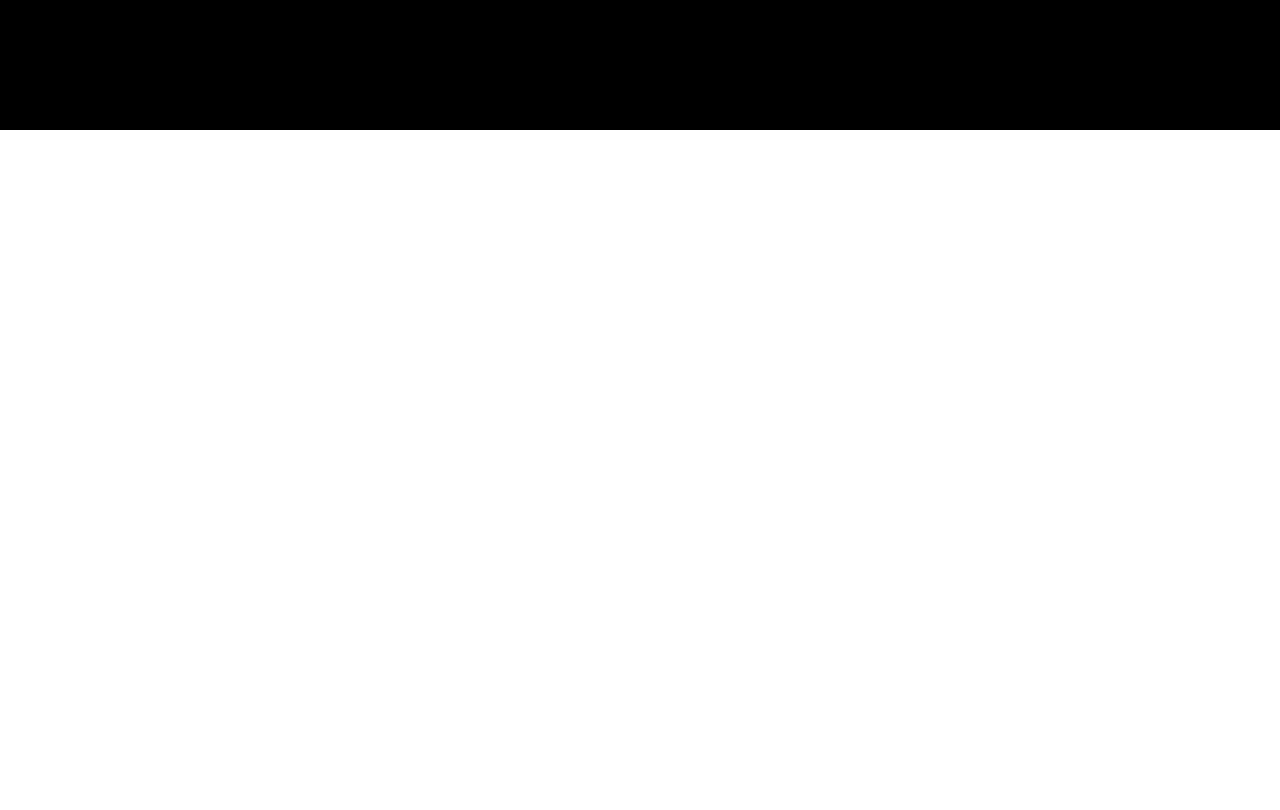
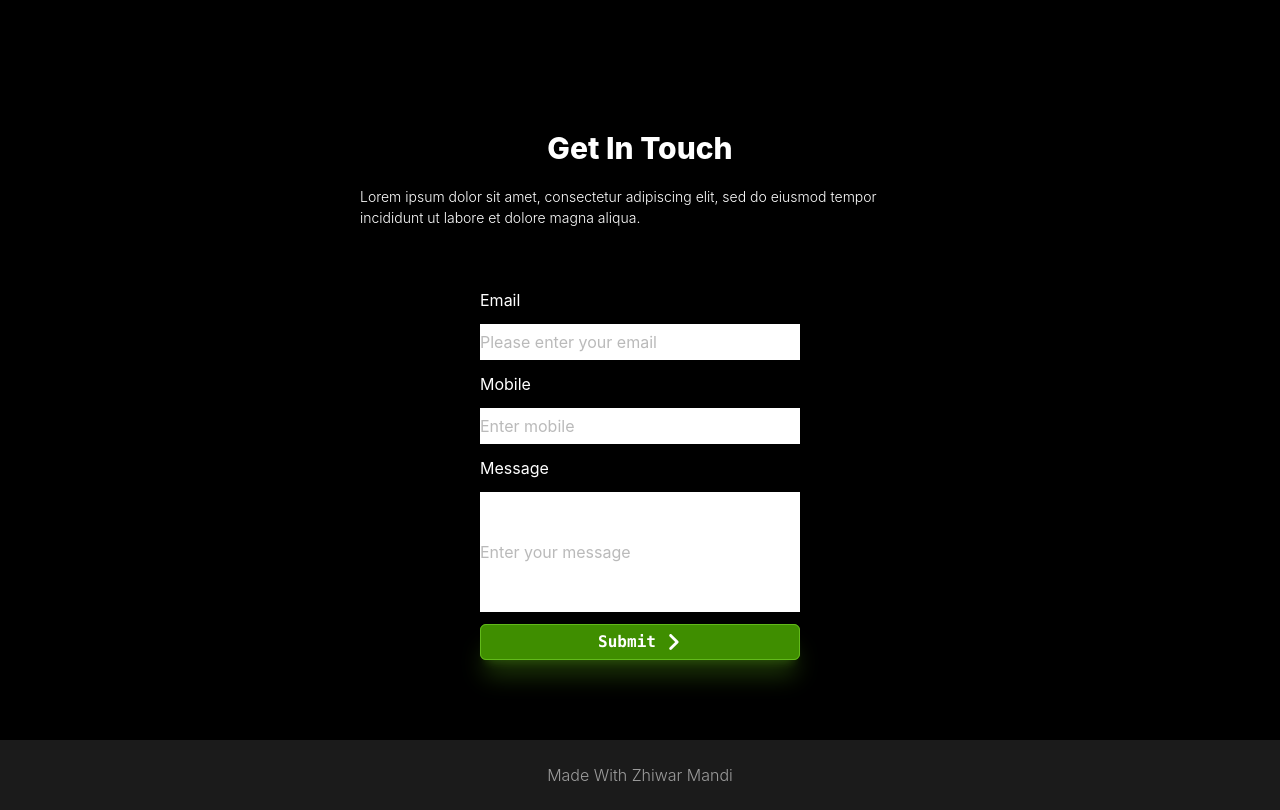
Before and after one commit to ProgrammingWithZakarya/personal-portfolio, a React (Vite) app: page / in a window 1280 px wide. Shown: the part 3600-4410 px from the top of the page. Before the commit the page ends 3730 px from the top, so only its background shows below. Built offline with nearby package versions, Linux system fonts and the light colour scheme.

Commit message:
zhiwar`s  work

```diff
--- a/src/App.jsx
+++ b/src/App.jsx
@@ -2,6 +2,8 @@ import CaseStudies from './components/case-studies';
 import Header from './components/header';
 import HeroSection from './components/hero-section';
 import Testimonials from './components/testimonials';
+import GetInfo from './components/get-info';
+import Footer from './components/footer';
 
 function App() {
   return (
@@ -10,6 +12,8 @@ function App() {
       <HeroSection />
       <CaseStudies />
       <Testimonials />
+      <GetInfo />
+      <Footer />
     </div>
   );
 }
--- /dev/null
+++ b/src/components/footer.jsx
@@ -0,0 +1,7 @@
+export default function Footer() {
+  return (
+    <div className="flex h-17.5 items-center justify-center bg-[#1B1B1B]">
+      <h2 className="font-light text-[#9c9c9c]">Made With Zhiwar Mandi</h2>
+    </div>
+  );
+}
--- /dev/null
+++ b/src/components/get-info.jsx
@@ -0,0 +1,41 @@
+import ArrowRightIcon from '../icons/arrow-right';
+
+export default function GetInfo() {
+  return (
+    <section className="flex items-center justify-center bg-black text-white">
+      <div className="flex flex-col items-center justify-center">
+        <h2 className="text-3xl font-extrabold">Get In Touch</h2>
+        <p className="w-140 py-5 text-[14px] font-light">
+          Lorem ipsum dolor sit amet, consectetur adipiscing elit, sed do eiusmod tempor
+          incididunt ut labore et dolore magna aliqua.
+        </p>
+        <div className="mb-10 flex flex-col gap-3 py-10">
+          <h5>Email</h5>
+          <input
+            type="email"
+            placeholder="Please enter your email"
+            className="h-9 w-80 bg-white text-[#757575]"
+          />
+
+          <h5>Mobile</h5>
+          <input
+            type="number"
+            placeholder="Enter mobile"
+            className="h-9 w-80 bg-white text-[#757575]"
+          />
+
+          <h5>Message</h5>
+          <input
+            type="text"
+            placeholder="Enter your message"
+            className="h-30 w-80 bg-white text-[#757575]"
+          />
+          <button className="flex h-9 w-80 cursor-pointer items-center justify-center gap-2.5 rounded-md bg-[#3F8E00] font-mono text-base font-bold text-white shadow-xl shadow-[#62BA1B]/30 outline -outline-offset-1 outline-[#62BA1B] transition-colors hover:bg-[#2D6B00]">
+            Submit
+            <ArrowRightIcon />
+          </button>
+        </div>
+      </div>
+    </section>
+  );
+}
```
